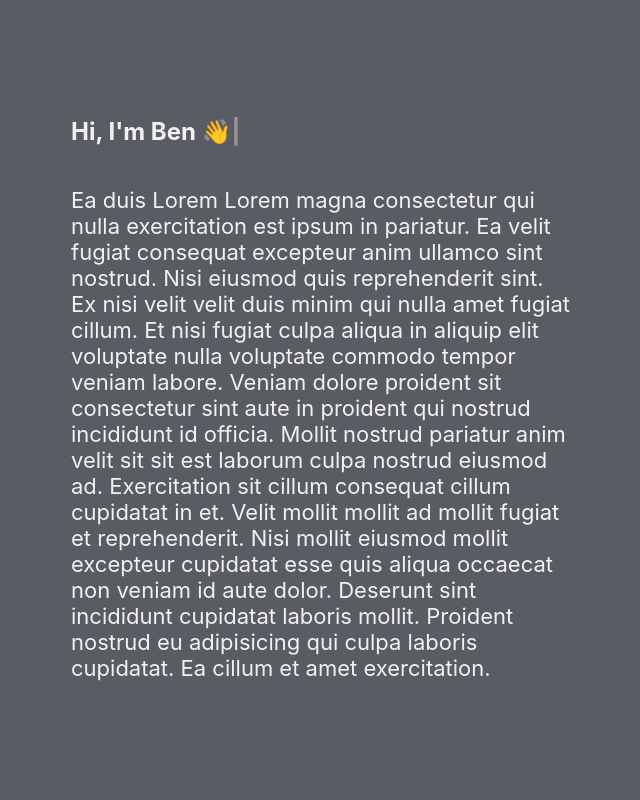
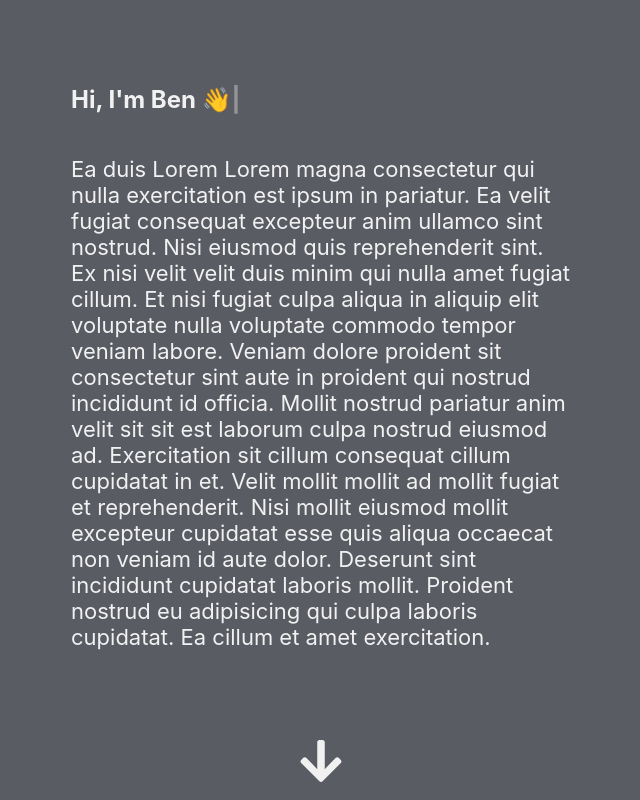
Before and after one commit to Thadman/bens-site, a React (Create React App) app: page /about in a window 1280 px wide. Shown: the top 800 px of the page, without its empty margins (319-959 px from the left). Built offline with nearby package versions, Linux system fonts and the light colour scheme; what react-animations would draw is missing.

Commit message:
added arrow to the about page

```diff
--- a/src/About.js
+++ b/src/About.js
@@ -1,5 +1,8 @@
 import React from "react";
 import Typed from "typed.js";
+import { NavLink } from "react-router-dom";
+import { FontAwesomeIcon } from "@fortawesome/react-fontawesome";
+import { faArrowDown } from "@fortawesome/free-solid-svg-icons";
 
 export default class About extends React.Component {
   componentDidMount() {
@@ -44,6 +47,11 @@ export default class About extends React.Component {
               exercitation.
             </p>
           </div>
+          <div className="navigation-arrow">
+            <NavLink to="/contact">
+              <FontAwesomeIcon icon={faArrowDown} size="3x" />
+            </NavLink>
+          </div>
         </div>
       </>
     );
--- a/src/App.js
+++ b/src/App.js
@@ -4,6 +4,8 @@ import MainPage from "./MainPage";
 import "./App.css";
 import Contact from "./Contact";
 import About from "./About";
+import { FontAwesomeIcon } from "@fortawesome/react-fontawesome";
+import { faArrowDown } from "@fortawesome/free-solid-svg-icons";
 
 function App() {
   return (
@@ -11,12 +13,12 @@ function App() {
       <BrowserRouter>
         <Switch>
           <Route exact path="/" component={MainPage} />
-          {/* <Route exact path="/about" component={About} /> */}
-          {/* <Route exact path="/contact" component={Contact} /> */}
+          <Route exact path="/about" component={About} />
+          <Route exact path="/contact" component={Contact} />
         </Switch>
       </BrowserRouter>
-      <About />
-      <Contact />
+      {/* <About FontAwesomeIcon icon={faArrowDown} size="3x" />
+      <Contact /> */}
     </div>
   );
 }
--- a/src/index.css
+++ b/src/index.css
@@ -143,4 +143,5 @@ form input {
   color: #f1f1f2;
   display: flex;
   justify-content: center;
+  padding-bottom: 15px;
 }
```
